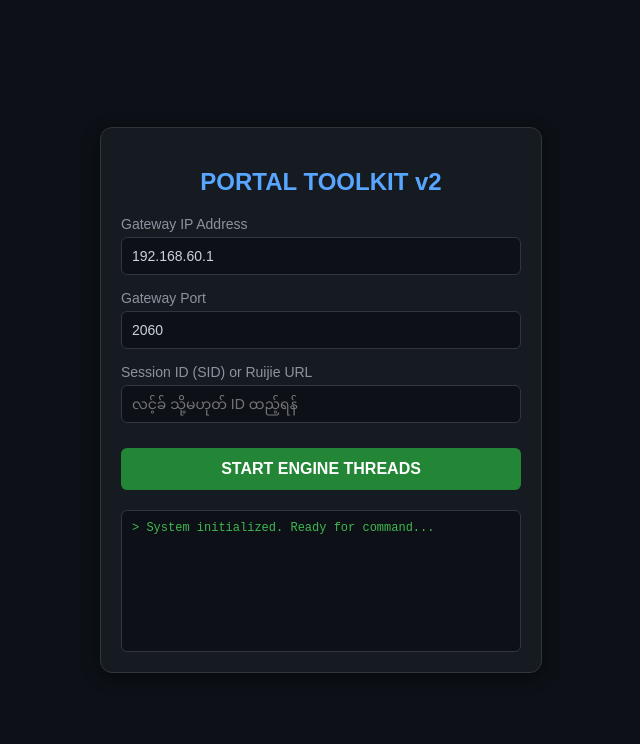
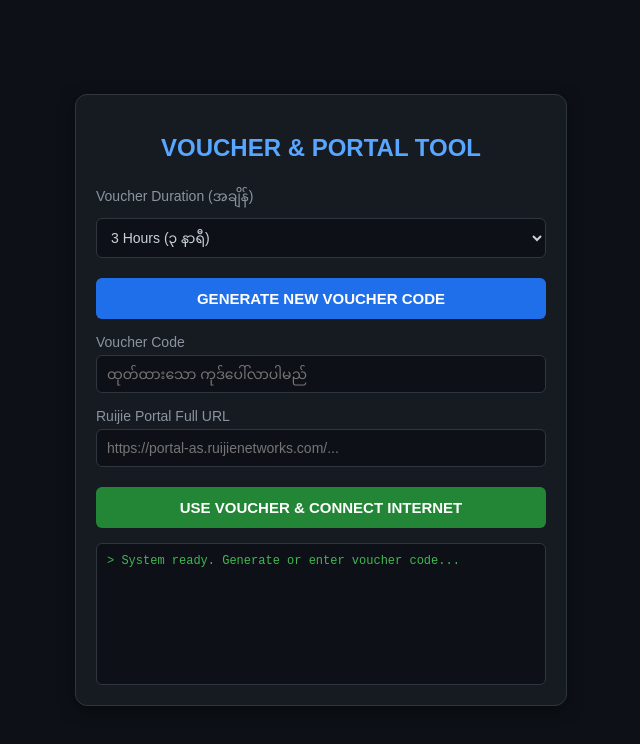
Before and after one commit to wechat079-netizen/wifi-tool, a website: page public/index.html in a window 1280 px wide. Shown: the whole page, without its empty margins (319-959 px from the left). Drawn offline with Linux system fonts and the light colour scheme.

Commit message:
Update index.html

```diff
--- a/public/index.html
+++ b/public/index.html
@@ -3,7 +3,7 @@
 <head>
     <meta charset="UTF-8">
     <meta name="viewport" content="width=device-width, initial-scale=1.0">
-    <title>Network Portal Tool</title>
+    <title>Ruijie Voucher System</title>
     <style>
         body {
             background-color: #0d1117;
@@ -12,8 +12,10 @@
             display: flex;
             justify-content: center;
             align-items: center;
-            height: 100vh;
+            min-height: 100vh;
             margin: 0;
+            padding: 20px;
+            box-sizing: border-box;
         }
         .container {
             background-color: #161b22;
@@ -21,7 +23,7 @@
             border-radius: 12px;
             padding: 20px;
             width: 100%;
-            max-width: 400px;
+            max-width: 450px;
             box-shadow: 0 4px 15px rgba(0,0,0,0.5);
         }
         h2 {
@@ -38,7 +40,7 @@
             color: #8b949e;
             margin-bottom: 5px;
         }
-        input {
+        input, select {
             width: 100%;
             padding: 10px;
             background-color: #0d1117;
@@ -48,10 +50,6 @@
             font-size: 14px;
             box-sizing: border-box;
         }
-        input:focus {
-            border-color: #58a6ff;
-            outline: none;
-        }
         button {
             width: 100%;
             padding: 12px;
@@ -59,13 +57,17 @@
             color: white;
             border: none;
             border-radius: 6px;
-            font-size: 16px;
+            font-size: 15px;
             font-weight: bold;
             cursor: pointer;
-            margin-top: 10px;
+            margin-top: 5px;
+        }
+        .btn-gen {
+            background-color: #1f6feb;
+            margin-bottom: 15px;
         }
         button:hover {
-            background-color: #2ea043;
+            opacity: 0.9;
         }
         .console {
             background-color: #0d1117;
@@ -77,91 +79,87 @@
             font-family: monospace;
             font-size: 12px;
             color: #3fb950;
-            margin-top: 20px;
+            margin-top: 15px;
         }
     </style>
 </head>
 <body>
 
     <div class="container">
-        <h2>PORTAL TOOLKIT v2</h2>
+        <h2>VOUCHER & PORTAL TOOL</h2>
+
+        <!-- Voucher Generator Section -->
+        <div class="form-group">
+            <label>Voucher Duration (အချိန်)</label>
+            <select id="durationSelect">
+                <option value="1hour">1 Hour (၁ နာရီ)</option>
+                <option value="3hour" selected>3 Hours (၃ နာရီ)</option>
+            </select>
+        </div>
+        <button class="btn-gen" onclick="generateVoucher()">GENERATE NEW VOUCHER CODE</button>
 
         <div class="form-group">
-            <label>Gateway IP Address</label>
-            <input type="text" id="gatewayIp" value="192.168.60.1">
+            <label>Voucher Code</label>
+            <input type="text" id="voucherCode" placeholder="ထုတ်ထားသော ကုဒ်ပေါ်လာပါမည်">
         </div>
 
         <div class="form-group">
-            <label>Gateway Port</label>
-            <input type="text" id="gatewayPort" value="2060">
+            <label>Ruijie Portal Full URL</label>
+            <input type="text" id="portalUrl" placeholder="https://portal-as.ruijienetworks.com/...">
         </div>
 
-        <div class="form-group">
-            <label>Session ID (SID) or Ruijie URL</label>
-            <input type="text" id="sessionId" placeholder="လင့်ခ် သို့မဟုတ် ID ထည့်ရန်">
-        </div>
-
-        <button onclick="startEngine()">START ENGINE THREADS</button>
+        <button onclick="useVoucher()">USE VOUCHER & CONNECT INTERNET</button>
 
         <div class="console" id="consoleLog">
-            > System initialized. Ready for command...
+            > System ready. Generate or enter voucher code...
         </div>
     </div>
 
     <script>
-        function logMessage(message) {
+        function logMessage(msg) {
             const consoleBox = document.getElementById('consoleLog');
-            consoleBox.innerHTML += `<br>> ${message}`;
+            consoleBox.innerHTML += `<br>> ${msg}`;
             consoleBox.scrollTop = consoleBox.scrollHeight;
         }
 
-        function startEngine() {
-            let gatewayIp = document.getElementById('gatewayIp').value;
-            let gatewayPort = document.getElementById('gatewayPort').value;
-            let sessionIdInput = document.getElementById('sessionId').value;
+        function generateVoucher() {
+            let duration = document.getElementById('durationSelect').value;
+            fetch(`/api/generate-voucher?duration=${duration}`)
+            .then(res => res.json())
+            .then(data => {
+                if(data.success) {
+                    document.getElementById('voucherCode').value = data.voucherCode;
+                    logMessage(`[✔] Generated: ${data.voucherCode} (${data.duration})`);
+                }
+            })
+            .catch(err => logMessage(`[X] Error: ${err.message}`));
+        }
 
-            if (!sessionIdInput) {
-                logMessage("Error: Session ID or URL is required!");
+        function useVoucher() {
+            let portalUrl = document.getElementById('portalUrl').value;
+            let voucherCode = document.getElementById('voucherCode').value;
+
+            if(!portalUrl || !voucherCode) {
+                logMessage("Error: Please provide both Portal URL and Voucher Code!");
                 return;
             }
 
-            // URL လင့်ခ်ရှည်ကြီးဖြစ်နေပါက gw_id သို့မဟုတ် gw_sn ကို အလိုအလျောက် ဖြတ်ထုတ်မည်
-            if (sessionIdInput.startsWith('http')) {
-                try {
-                    const urlObj = new URL(sessionIdInput);
-                    sessionIdInput = urlObj.searchParams.get('gw_id') || urlObj.searchParams.get('gw_sn') || sessionIdInput;
-                    logMessage(`Extracted ID from URL: ${sessionIdInput}`);
-                } catch (e) {
-                    logMessage("URL parse error, using raw input.");
+            logMessage("Authenticating voucher with gateway...");
+
+            fetch('/api/use-voucher', {
+                method: 'POST',
+                headers: { 'Content-Type': 'application/json' },
+                body: JSON.stringify({ portalUrl, voucherCode })
+            })
+            .then(res => res.json())
+            .then(data => {
+                if(data.success) {
+                    logMessage(`[✔] ${data.message}`);
+                } else {
+                    logMessage(`[X] ${data.message}`);
                 }
-            }
-
-            logMessage(`Launching requests to gateway ${gatewayIp}:${gatewayPort}...`);
-
-            // Server ဆီသို့ API ဖြင့် ပို့မည်
-            fetch('/api/start-engine', {
-                method: 'POST',
-                headers: {
-                    'Content-Type': 'application/json'
-                },
-                body: JSON.stringify({
-                    gatewayIp: gatewayIp,
-                    gatewayPort: gatewayPort,
-                    sessionId: sessionIdInput
-                })
             })
-            .then(res => {
-                if (!res.ok) {
-                    throw new Error(`Server returned status ${res.status}`);
-                }
-                return res.json();
-            })
-            .then(data => {
-                logMessage(data.message || "Engine started successfully!");
-            })
-            .catch(err => {
-                logMessage(`[X] Connection failed: ${err.message}`);
-            });
+            .catch(err => logMessage(`[X] Connection failed: ${err.message}`));
         }
     </script>
 
```
